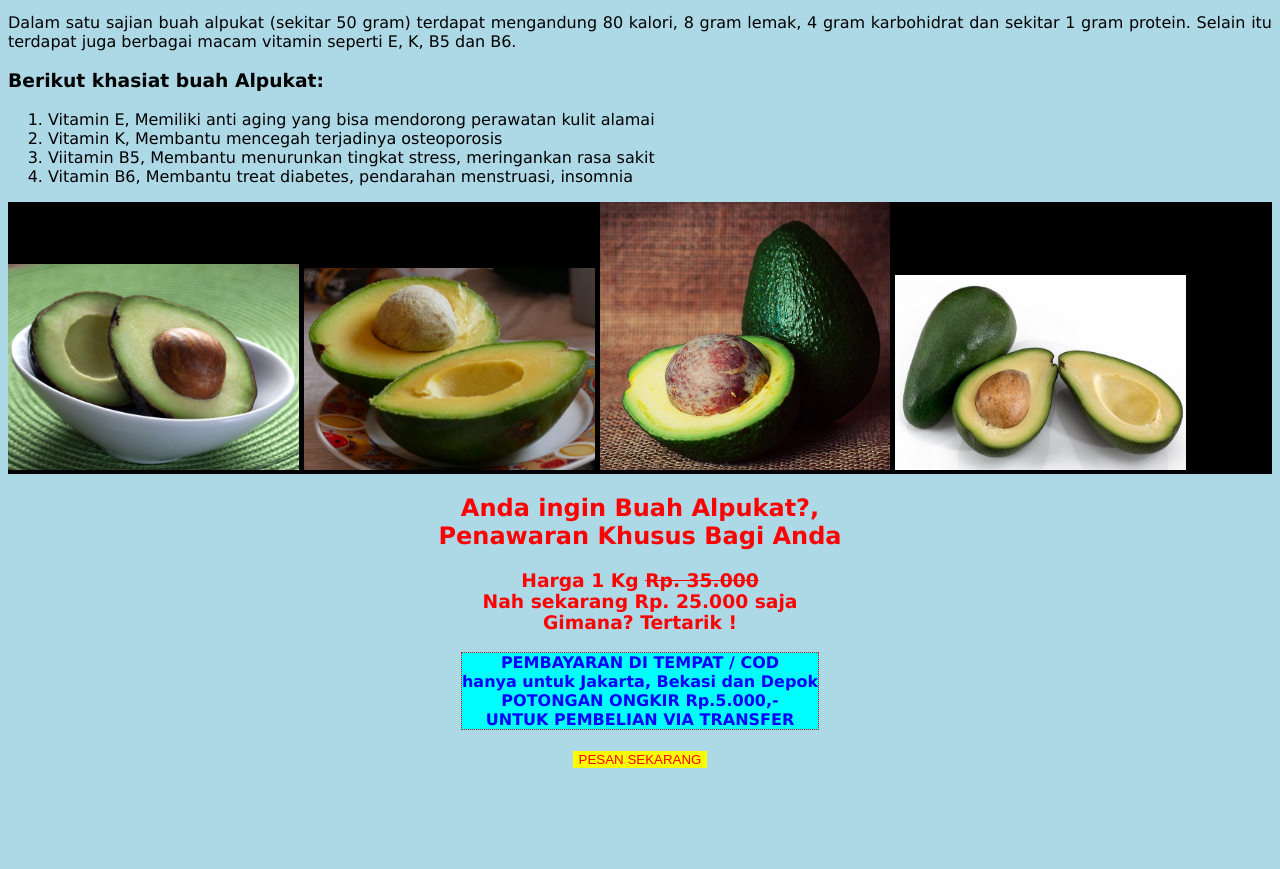
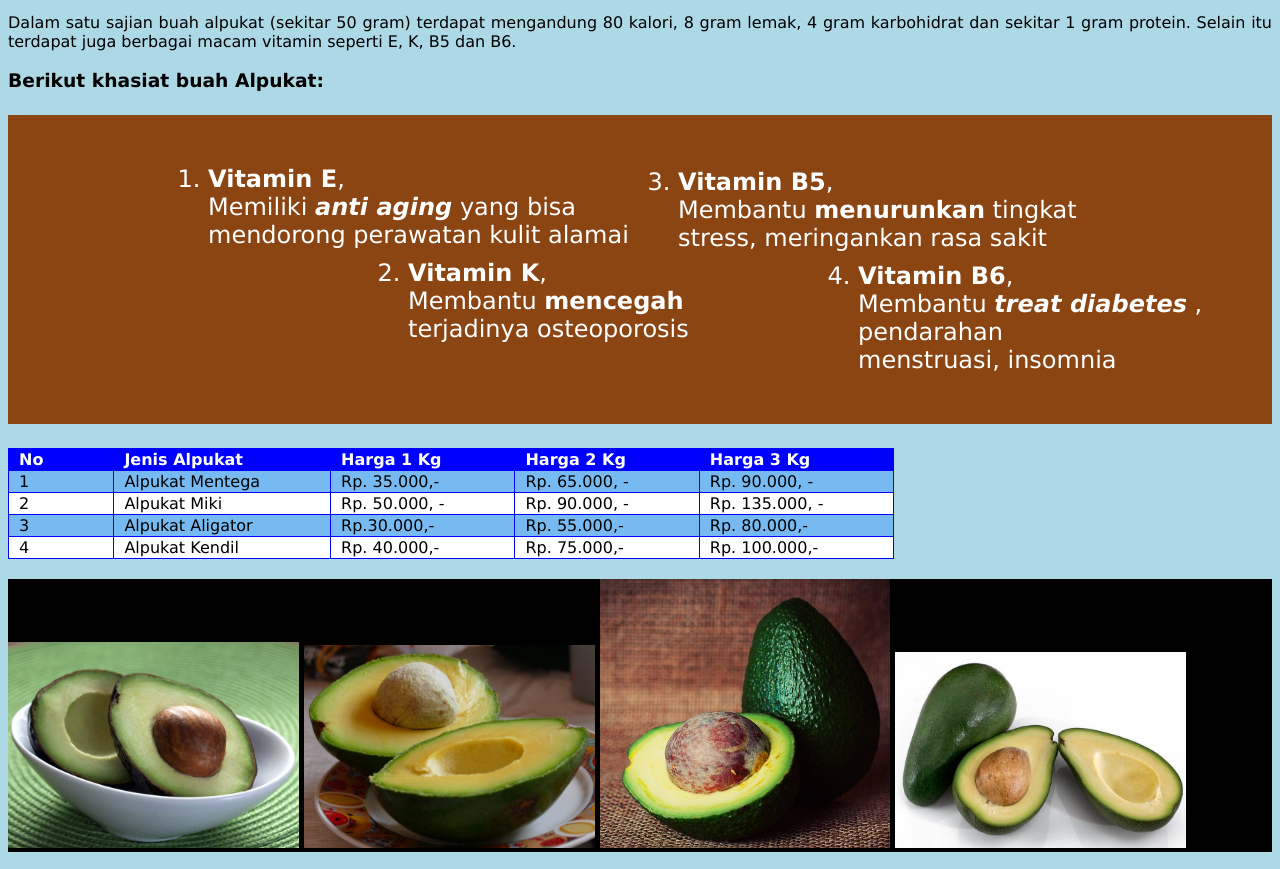
Before and after one commit to Deaamnesty25/PemWeb01, a plain HTML site: page p6_deaamnesty_si14/alpukat.html in a window 1280 px wide. Shown: the part 1511-2380 px from the top of the page. Before the commit the page ends 2287 px from the top, so only its background shows below. Drawn offline with Linux system fonts and the light colour scheme.

Commit message:
Tugas 6 css

```diff
--- a/p6_deaamnesty_si14/alpukat.html
+++ b/p6_deaamnesty_si14/alpukat.html
@@ -64,6 +64,65 @@
         #tombol{
             text-align: center;
         }
+        ol{
+            background-color: saddlebrown;
+            padding: 50px;
+            font-size: x-large;
+            color: white;
+        }
+        .E1{
+        margin-left: 150px;
+        float: none;
+
+        }
+
+        .K1{
+        margin-left: 350px;
+        float: none;
+        margin-top: 10px;
+        }
+
+        .B1{
+        margin-left: 620px;
+        float: none;
+        margin-top: -175px;
+        }
+
+        .B2{
+        margin-left: 800px;
+        float: none;
+        margin-top: 10px;
+        }
+        table {
+            border: 1px solid blue;
+            border-collapse: collapse;
+            text-align: left;
+            margin-bottom: 20px;
+        }
+        thead{
+            border: 1px solid blue;
+
+        }
+        tr td{
+            border: 1px solid blue;
+            text-align: left;
+            padding-right: 70px;
+            padding-left: 10px;
+
+        }
+        .thead {
+            background-color: blue;
+            color: white;
+            font-weight: bolder;
+            padding-right: 70px;
+            padding-left: 10px;
+        }
+        .tr1{
+            background-color: rgb(119, 186, 241);
+        }
+        .tr2 {
+            background-color: white;
+        }
         </style>
     </head>
     <body>
@@ -101,16 +160,61 @@ Daerah penghasil alpukat adalah Jawa Barat,Jawa Timur, sebagian Sumatera, Sulawe
         <p>
             <h3>Berikut khasiat buah Alpukat:</h3>
             <ol>
-                <li>Vitamin E, Memiliki anti aging yang bisa mendorong
+                <li class="E1"> <b>Vitamin E</b>, <br> Memiliki <i> <b>anti aging</b> </i>   yang bisa <br> mendorong
                     perawatan kulit alamai
                 </li>
-                <li>Vitamin K, Membantu mencegah terjadinya osteoporosis</li>
-                <li>Viitamin B5, Membantu menurunkan tingkat stress, meringankan rasa sakit</li>
-                <li>Vitamin B6, Membantu treat diabetes, pendarahan menstruasi,
+                <li class="K1"> <b>Vitamin K</b>, <br> Membantu <b>mencegah</b> <br> terjadinya osteoporosis</li>
+                <li class="B1"> <b >Vitamin B5</b>, <br> Membantu <b>menurunkan</b> tingkat <br> stress, meringankan rasa sakit</li>
+                <li class="B2"> <b>Vitamin B6</b>, <br> Membantu <i><b>treat diabetes</b></i> , pendarahan <br> menstruasi,
                     insomnia
                 </li>
             </ol>
         </p>
+
+        <div>
+            <table>
+               <thead class="thead">
+                <tr>
+                    <td>No</td>
+                    <td>Jenis Alpukat</td>
+                    <td>Harga 1 Kg</td>
+                    <td>Harga 2 Kg</td>
+                    <td>Harga 3 Kg</td>
+                </tr>
+               </thead>
+               <tbody>
+                <tr class="tr1">
+                    <td>1</td>
+                    <td>Alpukat Mentega</td>
+                    <td>Rp. 35.000,-</td>
+                    <td>Rp. 65.000, -</td>
+                    <td>Rp. 90.000, -
+                    </td>
+                </tr>
+                <tr class="tr2">
+                    <td>2</td>
+                    <td>Alpukat Miki</td>
+                    <td>Rp. 50.000, -</td>
+                    <td>Rp. 90.000, -</td>
+                    <td>Rp. 135.000, -</td>
+                </tr>
+                <tr class="tr1">
+                    <td>3</td>
+                    <td>Alpukat Aligator</td>
+                    <td>Rp.30.000,-</td>
+                    <td>Rp. 55.000,-</td>
+                    <td>Rp. 80.000,-</td>
+                </tr>
+                <tr class="tr2">
+                    <td>4</td>
+                    <td>Alpukat Kendil</td>
+                    <td>Rp. 40.000,-</td>
+                    <td>Rp. 75.000,-</td>
+                    <td>Rp. 100.000,-</td>
+                </tr>
+               </tbody>
+            </table>
+        </div>
 
 
         <div class="foto">
```
Also changed, not shown: p6_deaamnesty_si14/burung.html (+63 -10 lines).
